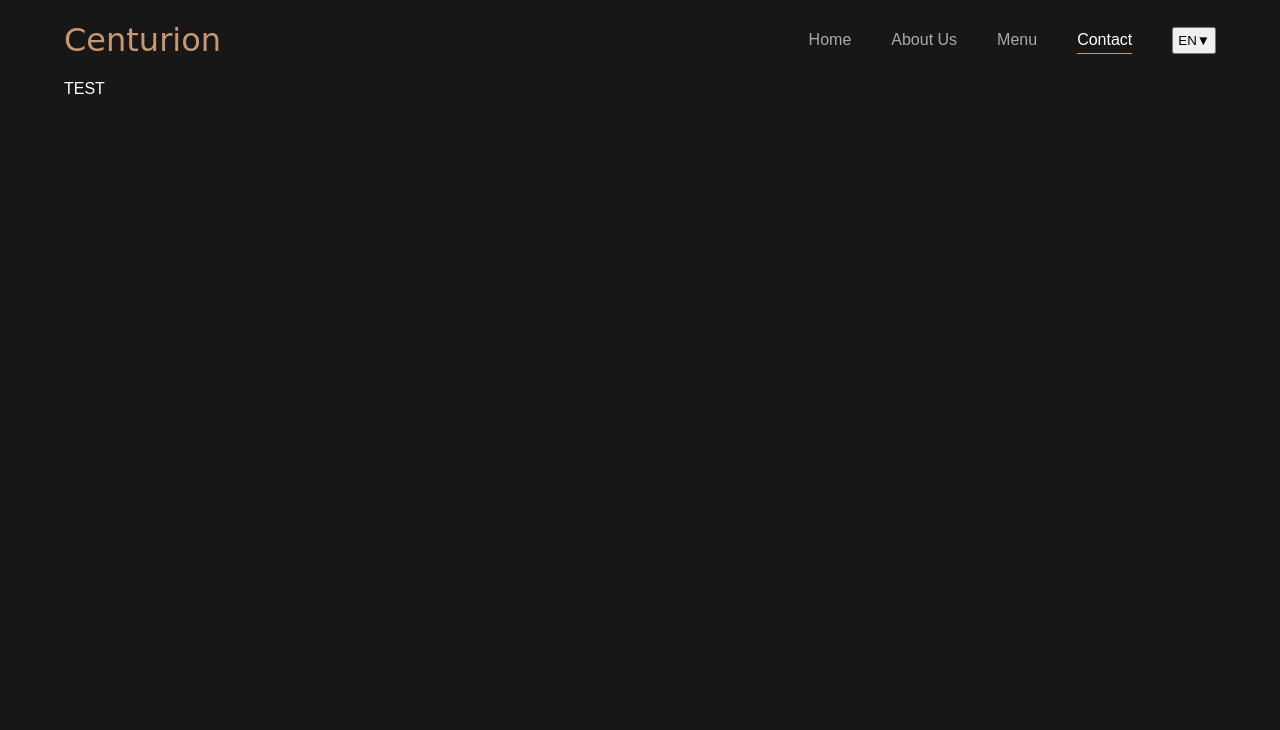
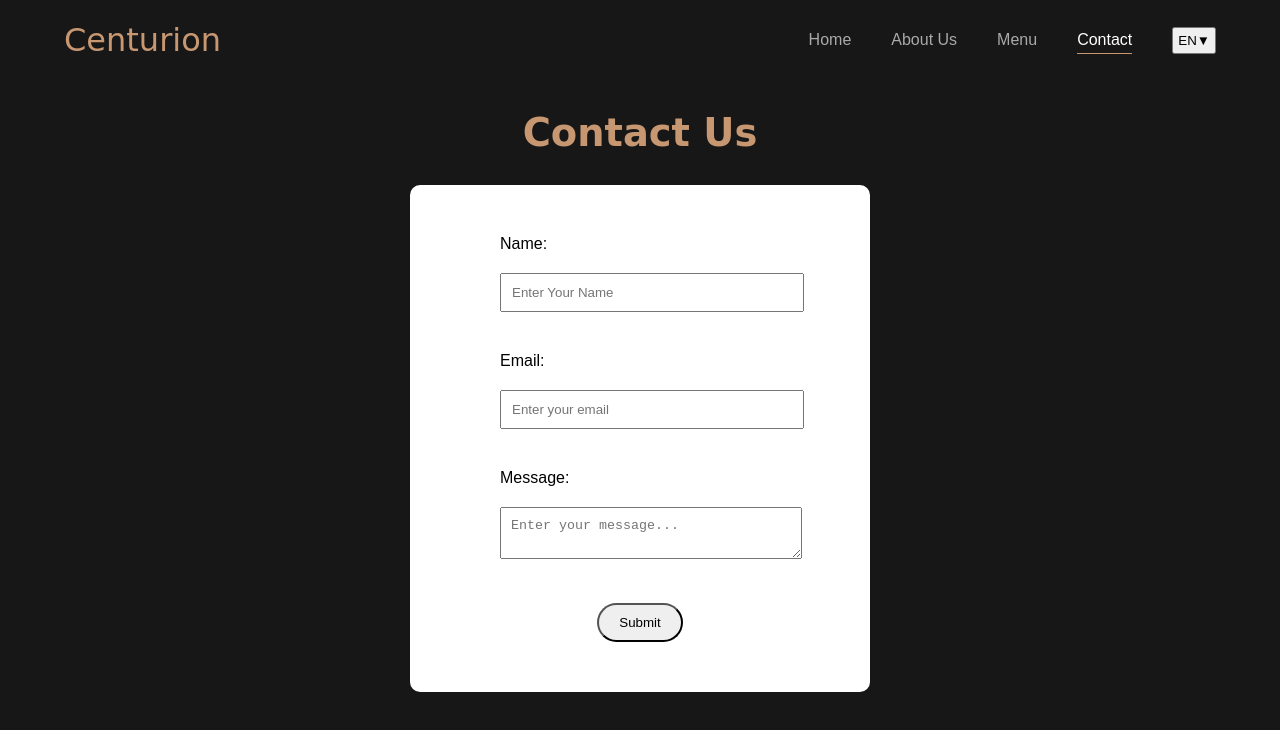
Before and after one commit to moinkhanif/restaurantPage, a website built with webpack: page dist/index.html in a window 1280 px wide. Both pictures are taken after a click on the link "Contact". Built offline with nearby package versions, Linux system fonts and the light colour scheme.

Commit message:
Add input fields to the contact form

```diff
--- a/src/main/contact.js
+++ b/src/main/contact.js
@@ -1,10 +1,39 @@
-import { createEl } from '../unitools';
+import { createEl, createSection, simpleInput } from '../unitools';
 
 const contact = () => {
-  const pic = createEl('div');
-  pic.innerHTML = 'TEST';
+  const formSection = createSection('div');
+  const contactTitle = formSection.appendChild(createEl('h1', 'title-complement', 'contact-title'));
+  contactTitle.innerHTML = 'Contact Us';
+  formSection.id = 'contact';
+  const form = formSection.appendChild(createEl('form'));
+  form.id = 'contactForm';
+  form.setAttribute('action', '/');
+  form.setAttribute('method', 'post');
 
-  return pic;
+
+  simpleInput({ form, text: 'Name:', placeholder: 'Enter Your Name' });
+  simpleInput({
+    form, text: 'Email:', type: 'email', placeholder: 'Enter your email',
+  });
+  const descriptionLabel = form.appendChild(createEl('label'));
+  const descriptionTextArea = document.createElement('textarea');
+
+  descriptionTextArea.setAttribute('placeholder', 'Enter your message...');
+  descriptionTextArea.setAttribute('required', '');
+  descriptionLabel.innerHTML = 'Message:';
+  descriptionLabel.appendChild(createEl('br'));
+  descriptionLabel.appendChild(descriptionTextArea);
+
+  const submitButton = form.appendChild(createEl('button'));
+  submitButton.innerHTML = 'Submit';
+
+  submitButton.addEventListener('click', (e) => {
+    if (document.forms.contactForm.checkValidity()) {
+      e.preventDefault();
+    }
+  });
+
+  return formSection;
 };
 
 export default contact;
--- a/src/styles.scss
+++ b/src/styles.scss
@@ -287,4 +287,44 @@ a {
       }
     }
   }
+
+  #contact {
+    .contact-title {
+      text-align: center;
+      padding: 30px 0;
+    }
+
+    form {
+      display: flex;
+      flex-direction: column;
+      max-width: 400px;
+      margin: 0 auto;
+      align-items: center;
+      background-color: #fff;
+      padding: 30px;
+      color: #000;
+      border-radius: 10px;
+
+      & > * {
+        margin: 20px auto;
+      }
+
+      label {
+        min-width: 70%;
+      }
+
+      input,
+      textarea {
+        margin-top: 20px;
+        padding: 10px;
+        width: 100%;
+      }
+
+      button {
+        padding: 10px 20px;
+        border-radius: 20px;
+        cursor: pointer;
+      }
+    }
+  }
 }
--- a/src/unitools.js
+++ b/src/unitools.js
@@ -33,4 +33,16 @@ module.exports = {
       parent.removeChild(parent.firstChild);
     }
   },
+  simpleInput: ({
+    form, text, type = 'text', placeholder = 'Enter text',
+  }) => {
+    const label = form.appendChild(document.createElement('label'));
+    label.innerHTML = text;
+    label.appendChild(document.createElement('br'));
+    const input = label.appendChild(document.createElement('input'));
+    input.setAttribute('placeholder', placeholder);
+    input.setAttribute('type', type);
+    input.setAttribute('required', '');
+    return label;
+  },
 };
```
Also changed, not shown: dist/main.js.
